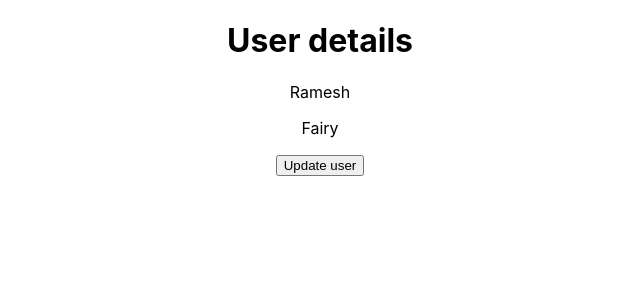
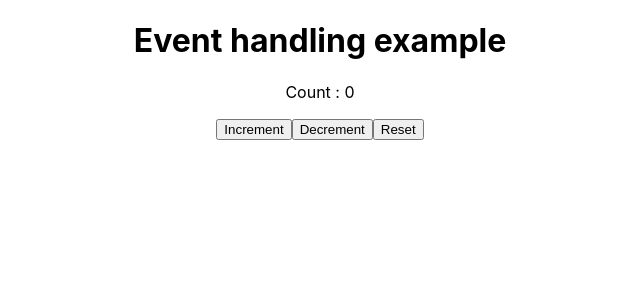
Before and after one commit to revin99/react-learn, a React (Create React App) app: page / in a window 1280 px wide. Shown: the top 300 px of the page, without its empty margins (320-960 px from the left). Built offline with nearby package versions, Linux system fonts and the light colour scheme.

Commit message:
Event handling

```diff
--- a/src/App.js
+++ b/src/App.js
@@ -12,6 +12,7 @@ import HelloWorld from './components/HelloWorld';
 import Student from './components/Student';
 import Employee from './components/Employee';
 import User from './components/User';
+import EventHandling from './components/EventHandling';
 
 function App() {
 
@@ -59,7 +60,11 @@ function App() {
 
       {/* <Employee/> */}
 
-      <User/>
+      {/* <User/> */}
+
+
+      <EventHandling/>
+
     </div>
   );
 }
--- /dev/null
+++ b/src/components/EventHandling.js
@@ -0,0 +1,28 @@
+import { useState } from "react"
+
+
+const EventHandling = () => {
+    const [count, setCount]= useState(0)
+
+    function increment(){
+        setCount(count+1)
+    }
+    function decrement(){
+        setCount(count-1)
+    }
+    function reset(){
+        setCount(0)
+    }
+
+    return(
+        <div>
+            <h1>Event handling example</h1>
+            <p>Count : {count} </p>
+            <button onClick={increment}>Increment</button>
+            <button onClick={decrement}>Decrement</button>
+            <button onClick={reset}>Reset</button>
+        </div>
+    )
+}
+
+export default EventHandling
```
